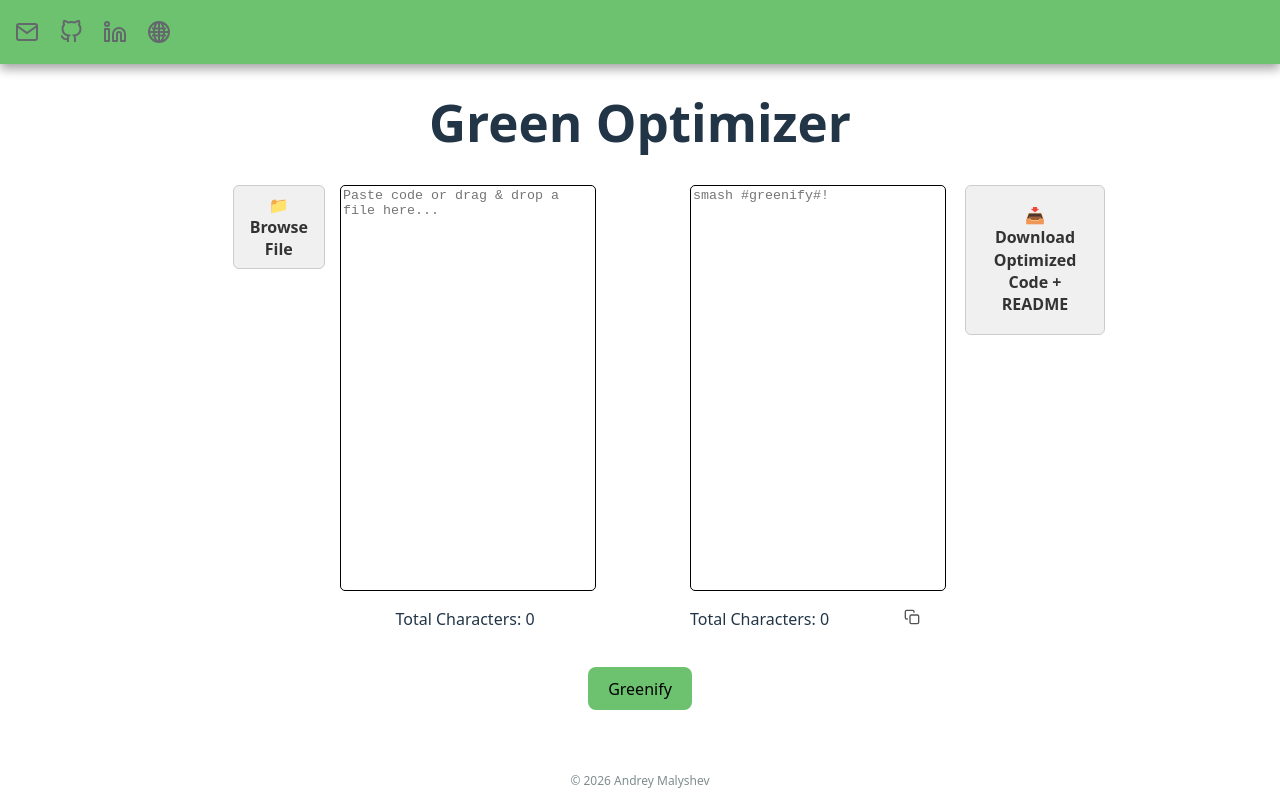
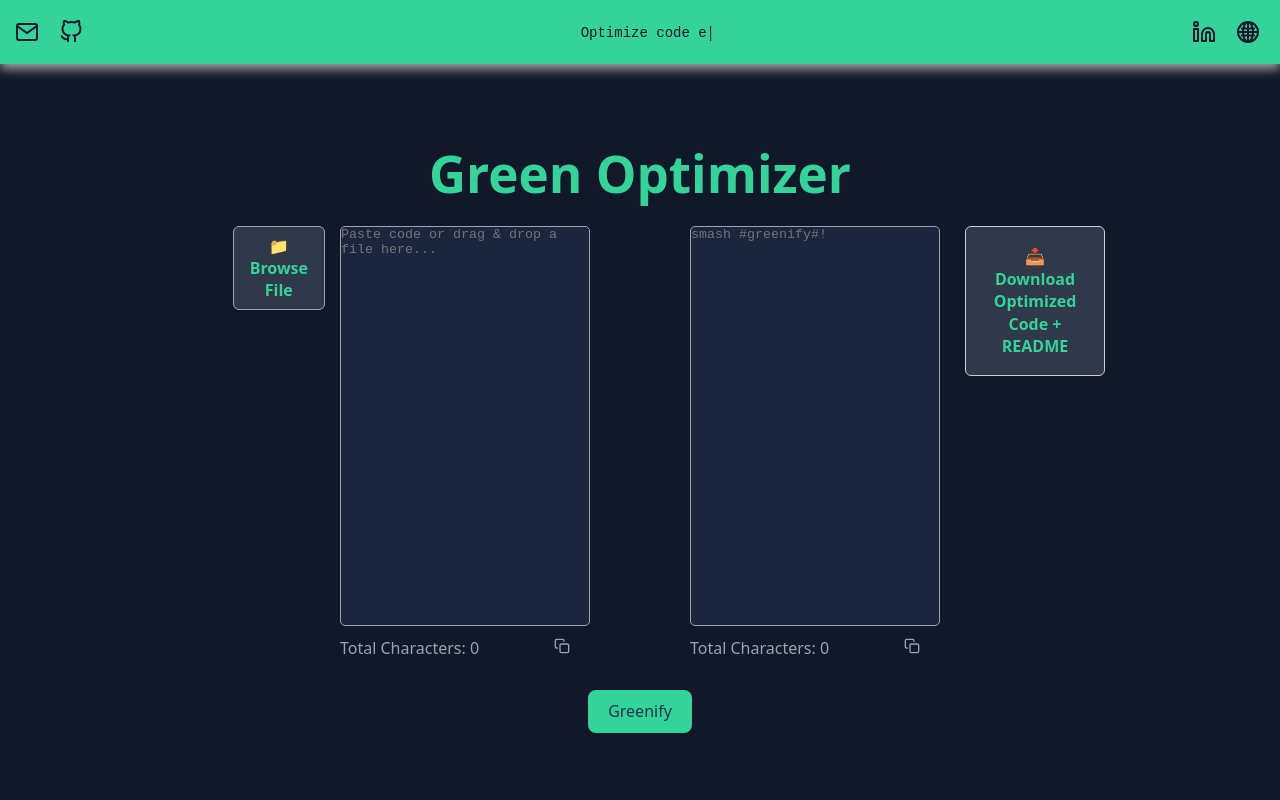
Before and after one commit to andreymalyshev-de/greenifier, a React (Vite) app in the folder frontend/: page / in a window 1280 px wide. Built offline with nearby package versions, Linux system fonts and the light colour scheme.

Commit message:
restyling

```diff
--- a/frontend/src/App.css
+++ b/frontend/src/App.css
@@ -1,6 +1,17 @@
 #root {
   width: 100%;
   text-align: center;
+}
+
+:root {
+  --bg: rgb(17 24 39 / var(--tw-bg-opacity, 1));
+  --bg-boxes: rgb(27, 37, 60);
+  --bg-buttons: rgb(48, 57, 73);
+  --bg-button-hover: rgb(79, 93, 115);
+  --text-main: rgb(52 211 153 / var(--tw-text-opacity, 1));
+  --text-secondary: rgb(156 163 175 / var(--tw-text-opacity, 1));
+  --text-boxes: rgb(46, 172, 141);
+  --bg-greenify-hover: rgb(43, 172, 124);
 }
 
 .logo {
@@ -32,7 +43,18 @@
 }
 
 body { /* it's not a class! */
-  background-color: #fff;
+  background-color: var(--bg);
+  height: 100%;
+}
+
+*{
+  box-sizing: border-box;
+  margin: 0;
+  padding: 0;
+}
+
+h1 {
+  color: var(--text-main);
 }
 
 .card {
@@ -46,6 +68,7 @@ body { /* it's not a class! */
 .main-container {
   max-width: 1280px;
   margin: 0 auto;
+  margin-top: 50px;
   padding: 2rem;
   display: flex;
   flex-direction: column;
@@ -62,7 +85,9 @@ body { /* it's not a class! */
 }
 
 .box {
-  border: 1px solid black;
+  border: 1px solid var(--text-secondary);
+  background-color:  var(--bg-boxes);
+  color: var(--text-secondary);
   border-radius: 5px;
   outline: none;
   resize: none;
@@ -114,23 +139,23 @@ body { /* it's not a class! */
 /* Styles for the new "Browse" button */
 .secondary-btn {
   padding: 8px 16px;
-  background-color: #f0f0f0;
-  color: #333;
-  border: 1px solid #ccc;
+  background-color: var(--bg-buttons);
+  color: var(--text-main);
+  border: 1px solid var(--text-secondary);
   border-radius: 6px;
   cursor: pointer;
   font-weight: bold;
   align-self: flex-start; /* Aligns the button to the left */
-  transition: all 0.2s ease;
+  transition: all 0.3s ease;
   position: absolute;
   right: calc(100% + 15px); /* Pushes it 15px to the left of the textbox */
   top: 0;
 }
 
 .secondary-btn:hover {
-  background-color: #e4e4e4;
-  border-color: #4CAF50;
-
+  background-color: var(--bg-button-hover);
+  border-color: var(--text-main);
+  transform: scale(1.04);
 }
 
 .button-group {
@@ -148,8 +173,8 @@ body { /* it's not a class! */
 }
 
 .copy-btn {
-  background-color: white;
-  color: #555151;
+  background-color: var(--bg);
+  color: var(--text-secondary);
 }
 
 .tip-text {
@@ -165,8 +190,8 @@ body { /* it's not a class! */
 
 
 .copy-btn:hover{
-  background-color: #f7f3f3;
-  border-color: white;
+  background-color: var(--bg-button-hover);
+  border-color: var(--text-secondary);
 }
 
 .copy-btn:hover + .tip-text{
@@ -185,31 +210,35 @@ body { /* it's not a class! */
   line-height: 1.4;    /* Better spacing for wrapped text */
 
   padding: 8px 16px;
-  background-color: #f0f0f0;
-  color: #333;
+  background-color: var(--bg-buttons);
+  color: var(--text-main);
   border: 1px solid #ccc;
   border-radius: 6px;
   cursor: pointer;
   font-weight: bold;
   align-self: flex-start; /* Aligns the button to the left */
-  transition: all 0.2s ease;
+  transition: all 0.3s ease;
   position: absolute;
   left: calc(100% + 15px); /* Pushes it 15px to the right of the textbox */
   top: 0;
 }
 
 .download-btn:hover{
-  border-color: #4CAF50;
-  background-color: #e4e4e4;
+  border-color: var(--text-main);
+  background-color: var(--bg-button-hover);
+    transform: scale(1.04);
 }
 
 .green-btn{
-  background-color: #6cc26f;
+  background-color: var(--text-main);
+  color: var(--bg-);
+  transition: all 0.3s ease;
 }
 
 .green-btn:hover{
-  background-color: #4CAF50;
-  border-color: #e4e4e4;
+  background-color: var(--bg-greenify-hover);
+  border-color: var(--text-secondary);
+  transform: scale(1.04);
 }
 
 .loading-overlay {
@@ -241,9 +270,15 @@ body { /* it's not a class! */
   top: 0;
   left: 0;
   width: 100%;
-  background-color: #6cc26f;
+  background-color: var(--text-main);
   box-shadow: 0px 5px 10px #a5a4a4;
   padding: 20px 0px;
+  display: flex;
+  justify-content: space-between;
+  align-items: center;
+}
+
+.lefts, .rights{
   display: flex;
   align-items: center;
 }
@@ -252,7 +287,7 @@ body { /* it's not a class! */
     display: flex;
     padding-right: 5px;
     align-items: center;
-    color: #63686b;
+    color: var(--bg);
     text-decoration: none;
     font-size: 18px;
     transition: color 0.3s ease;
@@ -265,10 +300,9 @@ body { /* it's not a class! */
 
 .copyright{
     text-align: center;
-    font-size: 12px;
-    color: #7f8c8d;
-    margin-top: 30px;
-    padding-bottom: 10px;
+    font-size: 14px;
+    font-weight: 500;
+    color: var(--bg);
 }
 
 .header-icon{
@@ -277,6 +311,16 @@ body { /* it's not a class! */
     margin-right: 15px;
 }
 
-/* *{
+.header-typewriter{
+  color: var(--bg);
+  font-weight: 500;
+  font-size: 14px;
+}
+
+.counter {
+  color: var(--text-secondary);
+}
+
+/*  *{
     outline: 1px solid red;
-} */
+}  */
--- a/frontend/src/App.tsx
+++ b/frontend/src/App.tsx
@@ -1,6 +1,6 @@
 import React, { useState } from 'react';
 import './App.css';
-import { useRef } from 'react'
+import { useRef, useEffect } from 'react'
 
 function App() {
   // a hook for the state of the left box
@@ -17,6 +17,60 @@ function App() {
   const[code_type, setCode_type] = useState("");
   const[readme, setReadme] = useState("");
   const [isLoading, setIsLoading] = useState(false);
+
+  const [headerText, setHeaderText] = useState(""); //consts for the running line
+  const [wordIndex, setWordIndex] = useState(0);
+  const [isDeleting, setIsDeleting] = useState(false);
+  const [typingSpeed, setTypingSpeed] = useState(100);
+
+  const phrases = [
+    "Optimize code complexity...",
+    "Optimize code execution time...",
+    "Optimize code greenness...",
+    "Optimize code with...",
+    "Greenifier!",
+    "© 2026 Andrey Malyshev"
+  ];
+
+
+useEffect(() => {
+  const currentPhrase = phrases[wordIndex];
+
+  // EXIT GATE: If it's the last phrase and fully typed, freeze everything right here
+  if (wordIndex === phrases.length - 1 && headerText === currentPhrase) {
+    return;
+  }
+
+  const handleType = () => {
+    if (!isDeleting) {
+      const nextText = currentPhrase.substring(0, headerText.length + 1);
+      setHeaderText(nextText);
+      setTypingSpeed(80);
+
+      if (nextText === currentPhrase) {
+        setIsDeleting(true);
+        setTypingSpeed(2000);
+      }
+    } else {
+      const nextText = currentPhrase.substring(0, headerText.length - 1);
+      setHeaderText(nextText);
+      setTypingSpeed(50);
+
+      // Adjusted boundary index check: Now that your array has 6 items,
+      // ensures index 3 ("Optimizing code with...") and index 4 ("Greenifier!") clear down to 0
+      const stopLength = (wordIndex === 3 || wordIndex === 4) ? 0 : 13;
+
+      if (nextText.length === stopLength) {
+        setIsDeleting(false);
+        setWordIndex((prev) => (prev + 1) % phrases.length);
+        setTypingSpeed(500);
+      }
+    }
+  };
+
+  const timer = setTimeout(handleType, typingSpeed);
+  return () => clearTimeout(timer);
+}, [headerText, isDeleting, wordIndex]);
 
   const fileInputRef = useRef<HTMLInputElement>(null); // reference hook
   // it is referred by the input block. when browseClick activates this ref automatically gets the value of the input and clicks on it
@@ -191,8 +245,15 @@ const handleGreenify = async (e: React.MouseEvent<HTMLButtonElement>) => {
   };
 
   function Header() {
+
+    const isAnimationFinished =
+    wordIndex === phrases.length - 1 &&
+    headerText === phrases[phrases.length - 1];
+
+
     return (
       <header className='header'>
+        <div className='lefts'>
           <a href="mailto:an.malyshev2004@gmail.com" className="contact-item hidden" style={{margin: "0px 0px 0px 15px"}}>
                 <svg className="header-icon" viewBox="0 0 24 24" fill="none" stroke="currentColor" stroke-width="2">
                     <path d="M4 4h16c1.1 0 2 .9 2 2v12c0 1.1-.9 2-2 2H4c-1.1 0-2-.9-2-2V6c0-1.1.9-2 2-2z"></path>
@@ -205,6 +266,14 @@ const handleGreenify = async (e: React.MouseEvent<HTMLButtonElement>) => {
                     <path d="M9 19c-5 1.5-5-2.5-7-3m14 6v-3.87a3.37 3.37 0 0 0-.94-2.61c3.14-.35 6.44-1.54 6.44-7A5.44 5.44 0 0 0 20 4.77 5.07 5.07 0 0 0 19.91 1S18.73.65 16 2.48a13.38 13.38 0 0 0-7 0C6.27.65 5.09 1 5.09 1A5.07 5.07 0 0 0 5 4.77a5.44 5.44 0 0 0-1.5 3.78c0 5.42 3.3 6.61 6.44 7A3.37 3.37 0 0 0 9 18.13V22"></path>
                 </svg>
             </a>
+        </div>
+        <div className="header-typewriter">
+          <code>{headerText}</code>
+          {/* The cursor is only rendered if the animation is NOT finished */}
+          {!isAnimationFinished && <span className="cursor">|</span>}
+        </div>
+        {/* <div className="copyright">© 2026 Andrey Malyshev</div> */}
+        <div className='rights'>
           <a href="https://www.linkedin.com/in/andrii-malyshev" className="contact-item hidden" target="_blank" rel="noopener noreferrer">
                 <svg className="header-icon" viewBox="0 0 24 24" fill="none" stroke="currentColor" stroke-width="2" stroke-linecap="round" stroke-linejoin="round">
                     <path d="M16 8a6 6 0 0 1 6 6v7h-4v-7a2 2 0 0 0-2-2 2 2 0 0 0-2 2v7h-4v-7a6 6 0 0 1 6-6z"></path>
@@ -217,6 +286,7 @@ const handleGreenify = async (e: React.MouseEvent<HTMLButtonElement>) => {
                   <path d="M12 2a10 10 0 1 0 10 10A10 10 0 0 0 12 2zm0 0c2.76 0 5 4.48 5 10s-2.24 10-5 10-5-4.48-5-10 2.24-10 5-10zM2 12h20M12 2v20M5 8.5h14M5 15.5h14"></path>
                 </svg>
             </a>
+        </div>
       </header>
     )
   }
@@ -226,7 +296,7 @@ const handleGreenify = async (e: React.MouseEvent<HTMLButtonElement>) => {
     <Header />
     <div className="main-container">
 
-      <h1>Green Optimizer</h1>
+      <h1 style={{marginBottom: "25px"}}>Green Optimizer</h1>
 
       <div className="box-row">
 
@@ -261,7 +331,18 @@ const handleGreenify = async (e: React.MouseEvent<HTMLButtonElement>) => {
                 onChange={(e) => setCode(e.target.value)}
               />
             </div>
-            <p className="counter">Total Characters: {code.length}</p>
+                      <div className="count-copy">
+            <p className="counter" style={{width: "auto", height: "auto"}}>Total Characters: {code.length}</p>
+            <button className="copy-btn" onClick={handleCopy}>
+              <svg xmlns="http://www.w3.org/2000/svg" width="16" height="16" viewBox="0 0 24 24" fill="none" stroke="currentColor" strokeWidth="2" strokeLinecap="round" strokeLinejoin="round">
+                  {/* The back square */}
+                  <rect x="9" y="9" width="13" height="13" rx="2" ry="2"></rect>
+                  {/* The front overlapping square */}
+                  <path d="M5 15H4a2 2 0 0 1-2-2V4a2 2 0 0 1 2-2h9a2 2 0 0 1 2 2v1"></path>
+                </svg>
+            </button>
+            <div className='tip-text'>copy the text</div>
+          </div>
         </div>
 
         <div className="button-group">
@@ -306,9 +387,6 @@ const handleGreenify = async (e: React.MouseEvent<HTMLButtonElement>) => {
       </button>
 
     </div>
-    <footer>
-      <div className="copyright">© 2026 Andrey Malyshev</div>
-    </footer>
     </>
   );
 }
```
